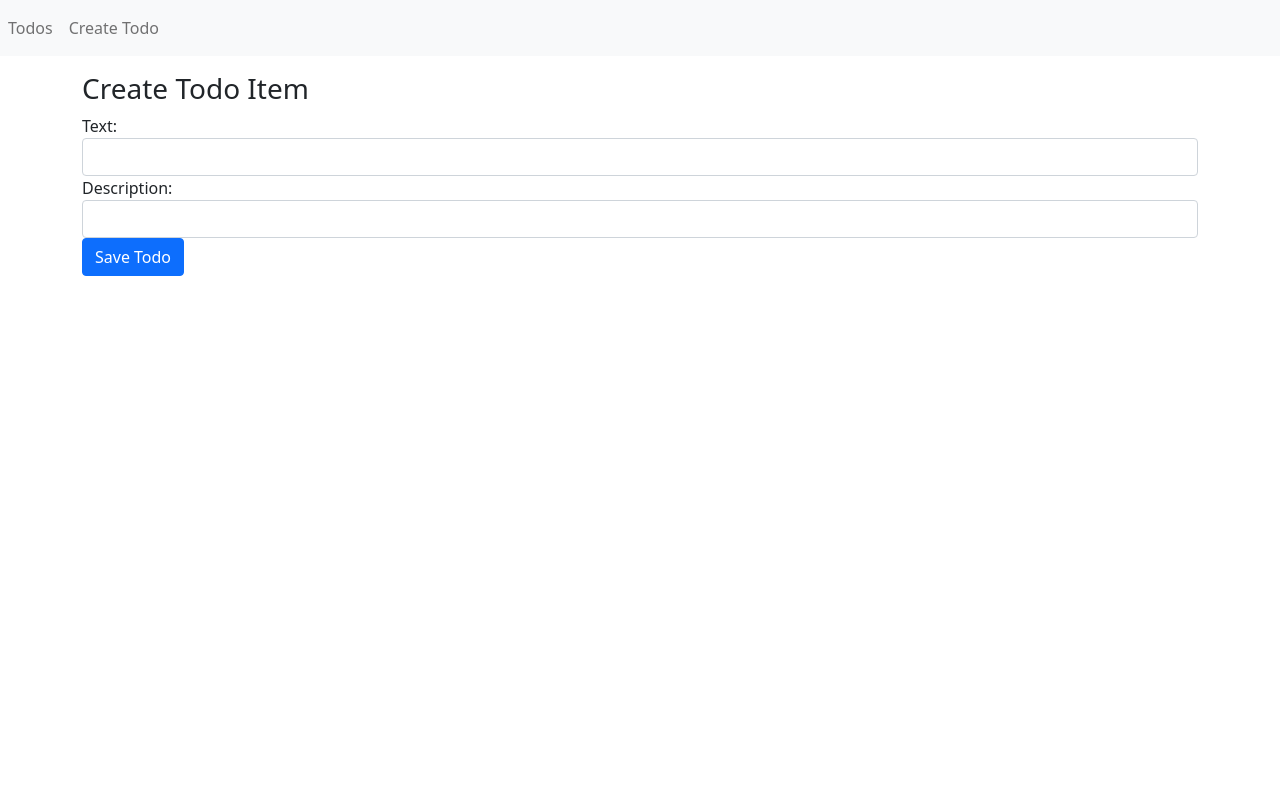
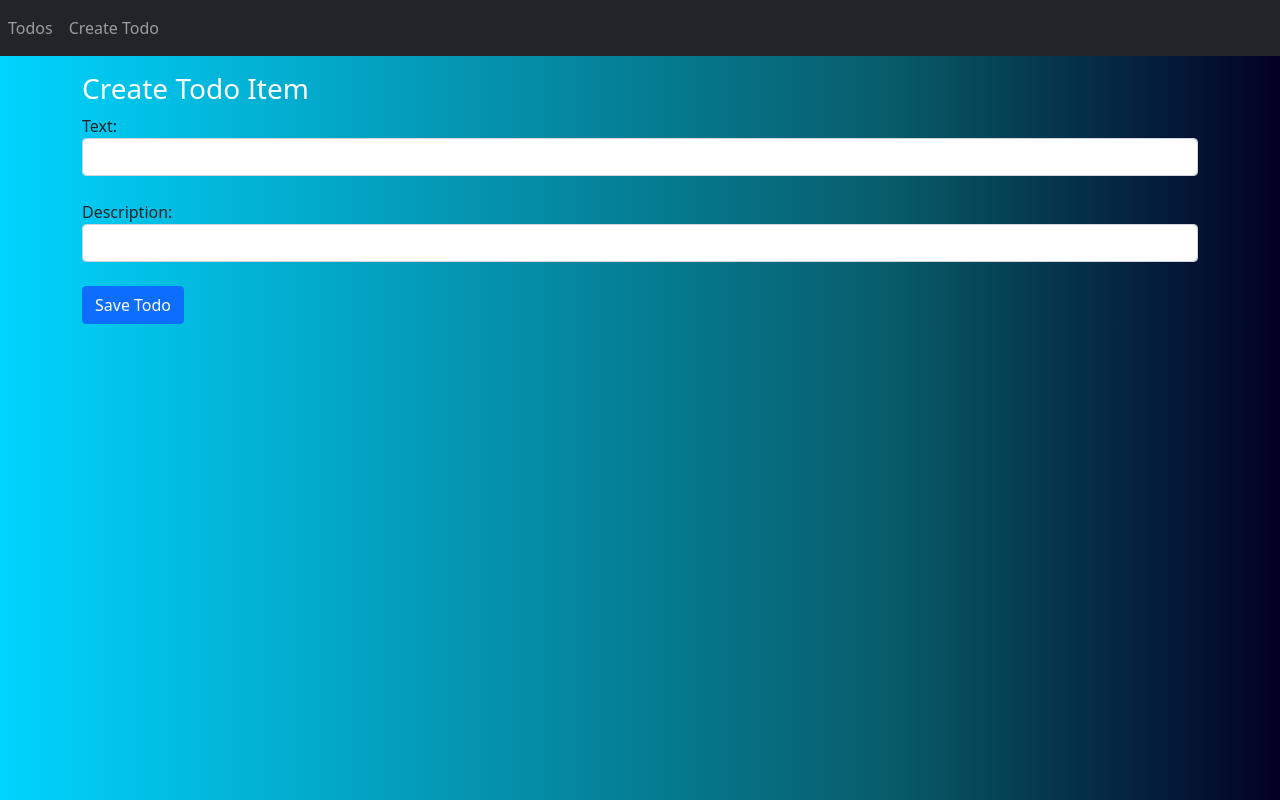
Before and after one commit to HPhil24/CRUD_MERN, a React (Create React App) app in the folder mern-crud/: page /create in a window 1280 px wide. Built offline with nearby package versions, Linux system fonts and the light colour scheme.

Commit message:
Final final final commit
design kuno

```diff
--- a/mern-crud/src/App.js
+++ b/mern-crud/src/App.js
@@ -7,7 +7,7 @@ import { EditTodo } from './EditTodo';
 function App() {
   return (
     <div>
-      <nav className="navbar bg-light navbar-expand-lg navbar-light">
+      <nav className="navbar bg-dark navbar-expand-lg navbar-dark">
         <ul className="navbar-nav mr-auto">
           <li className="navbar-item">
             <Link to="/" className="nav-link">Todos</Link>
--- a/mern-crud/src/TodoForm.js
+++ b/mern-crud/src/TodoForm.js
@@ -27,7 +27,7 @@ export const TodoForm = ({ todo, onSubmit }) => {
           id="text"
           autoComplete="off"
           {...register("text", { required: "Required" })}
-        />
+        /><br></br>
         <label htmlFor="text">Description:</label>
         <input
           className="form-control"
@@ -36,7 +36,7 @@ export const TodoForm = ({ todo, onSubmit }) => {
           id="description"
           autoComplete="off"
           {...register("description", { required: "Required" })}
-        />
+        /><br></br>
       </div>
       <div className="form-group">
         <button type="submit" className="btn btn-primary">
--- a/mern-crud/src/TodoList.js
+++ b/mern-crud/src/TodoList.js
@@ -17,8 +17,8 @@ export const TodoList = () => {
     return (
         <div className="container">
             <div className="mt-3">
-                <h3>Todo List</h3>
-                <table className="table table-striped mt-3">
+                <h3><center>Todo List</center></h3>
+                <table className="table table-striped table-hover table-responsive table-dark">
                     <thead>
                         <tr>
                             <th>Text</th>
--- a/mern-crud/src/index.css
+++ b/mern-crud/src/index.css
@@ -1,4 +1,6 @@
 body {
+  background: rgb(0,212,255);
+background: linear-gradient(90deg, rgba(0,212,255,1) 0%, rgba(7,91,105,1) 70%, rgba(2,0,36,1) 100%);
   margin: 0;
   font-family: -apple-system, BlinkMacSystemFont, 'Segoe UI', 'Roboto', 'Oxygen',
     'Ubuntu', 'Cantarell', 'Fira Sans', 'Droid Sans', 'Helvetica Neue',
@@ -11,3 +13,7 @@ code {
   font-family: source-code-pro, Menlo, Monaco, Consolas, 'Courier New',
     monospace;
 }
+
+h3 {
+  color: white
+}
```
